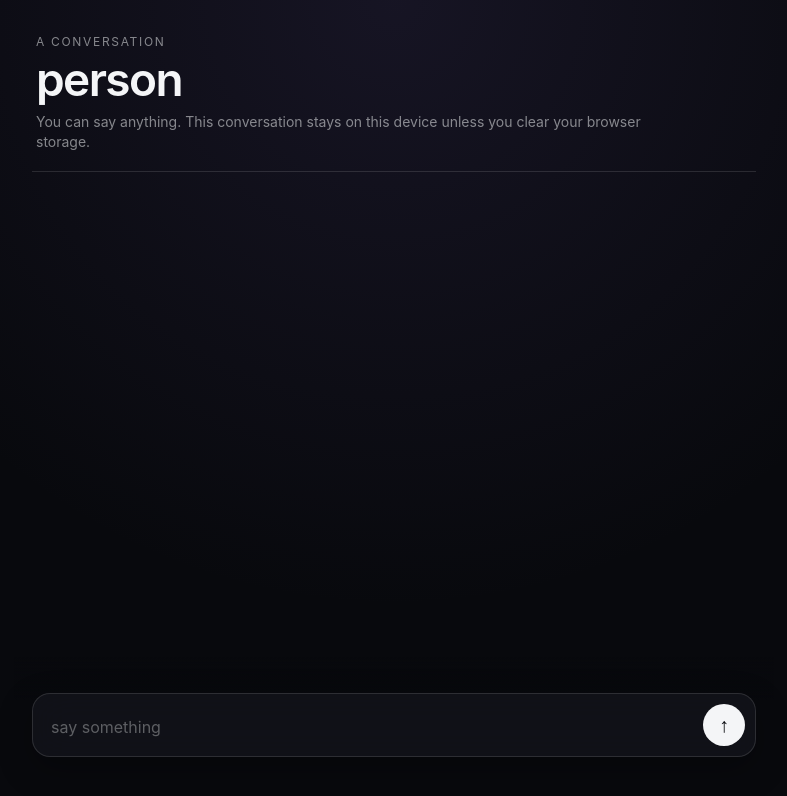
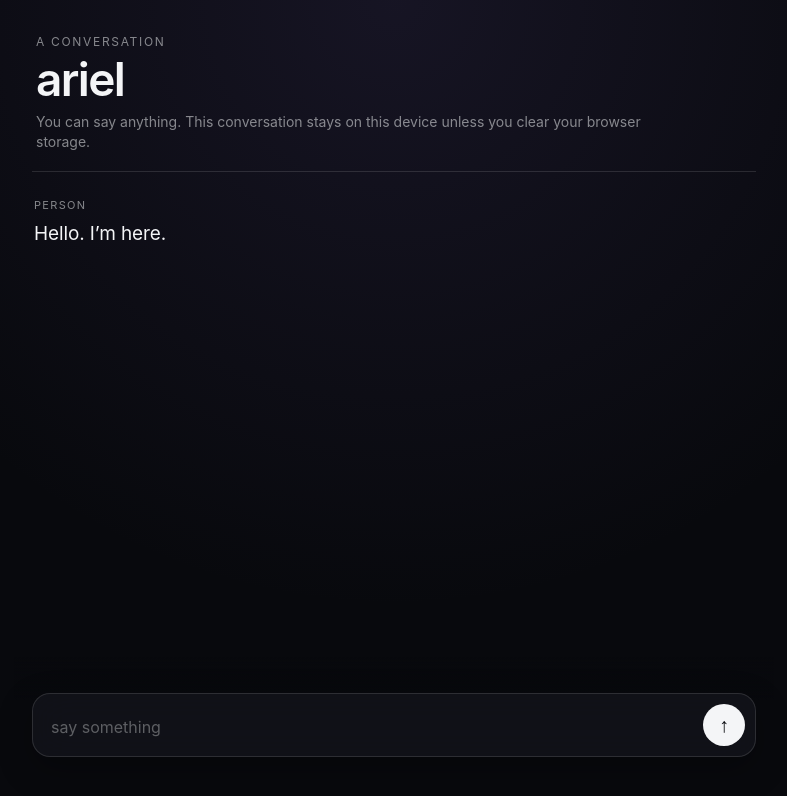
Before and after one commit to jbechs/ariel, a plain HTML site: page index.html in a window 1280 px wide. Shown: the whole page, without its empty margins (246-1033 px from the left). Drawn offline with Linux system fonts and the light colour scheme.

Commit message:
Update index.html

```diff
--- a/index.html
+++ b/index.html
@@ -206,7 +206,7 @@
   <main class="app">
     <header>
       <p class="eyebrow">a conversation</p>
-      <h1>person</h1>
+      <h1>ariel</h1>
       <p class="subhead">You can say anything. This conversation stays on this device unless you clear your browser storage.</p>
     </header>
 
@@ -230,7 +230,7 @@
 
   <script>
     // CHANGE THIS after you deploy the Worker.
-    const API_URL = "const API_URL = "https://person-chat.jbechs.workers.dev";";
+    const API_URL = "https://person-chat.jbechs.workers.dev";
 
     const STORAGE_KEY = "person-chat-v1";
 
```
